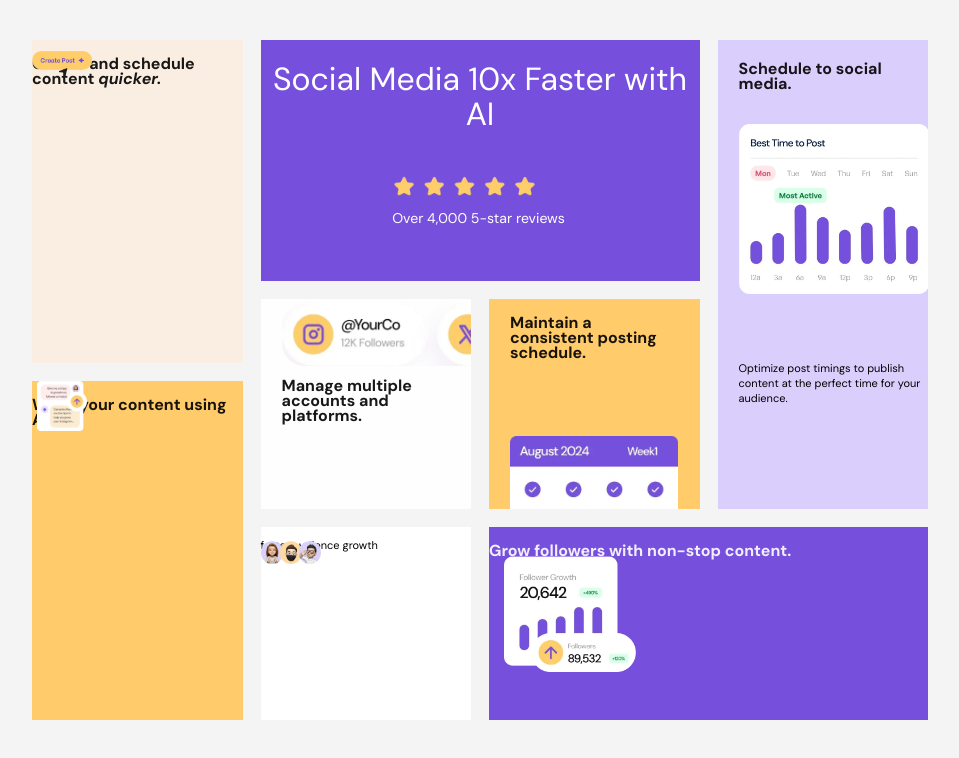
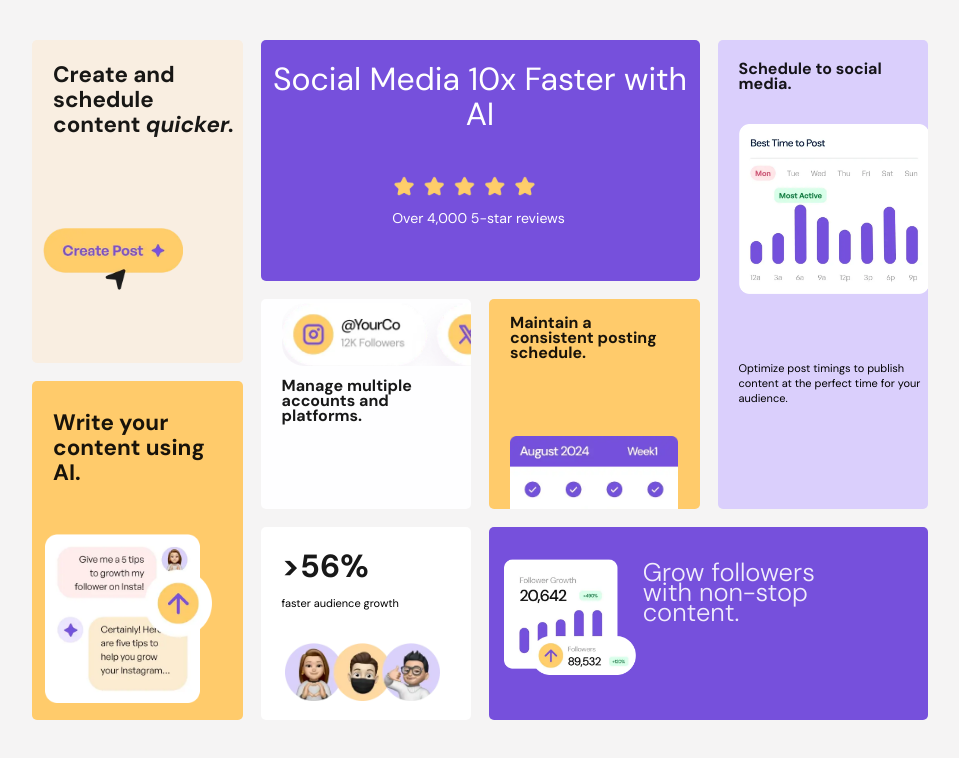
Before and after one commit to vedagurusai/bento-grid-main-main, a plain HTML site: page index.html in a window 1280 px wide. Shown: the whole page, without its empty margins (160-1119 px from the left). Drawn offline with Linux system fonts and the light colour scheme.

Commit message:
5678 boxes desktop comlete

```diff
--- a/css/style.css
+++ b/css/style.css
@@ -48,6 +48,7 @@ p {
 .box-1 {
     background-color: hsl(256, 67%, 59%);
     color: white;
+    border-radius: 5px;
     /* width: 100%; */
     /* padding: 1rem; */
     /* margin: 1rem; */
@@ -90,6 +91,7 @@ p {
 
 .box-2 {
     background-color: #FEFEFF;
+    border-radius: 5px;
     /* padding: 1rem; */
     grid-column: 2/3;
     grid-row: 2/4;
@@ -114,6 +116,7 @@ p {
 }
 .box-3 {
     background-color: hsl(39, 100%, 71%);
+    border-radius: 5px;
     /* padding: 1rem; */
     grid-column: 3/4;
     grid-row: 2/4;
@@ -136,6 +139,7 @@ p {
 
 .box-4 {
     background-color: hsl(254, 88%, 90%);
+    border-radius: 5px;
     /* padding: 1rem; */
 
     grid-column: 4/5;
@@ -167,6 +171,7 @@ p {
 
 .box-5 {
     background-color: hsl(256, 67%, 59%);
+    border-radius: 5px;
     color: white;
     /* padding: 1rem; */
     grid-column: 3/5;
@@ -177,13 +182,24 @@ p {
 }
 .box-5 img {
     height: 90%;
-    width: max(30%,80px);
+    width: max(30%,85px);
     object-fit: contain;
     left: 3.5%;
+    top: 1.5%;
+}
+.box-5 .highlight {
+    font-size: max(min(1.6rem,4vw),1.4rem);
+    font-weight: 300;
+    left: max(35%,95px);
+    right: 15%;
+    top: 5%;
+
+    line-height: 20px;
 }
 
 .box-6 {
     background-color: hsl(0, 0%, 100%);
+    border-radius: 5px;
     /* padding: 1rem; */
     grid-column: 2/3;
     grid-row: 4/5;
@@ -192,13 +208,26 @@ p {
     height: 100%;
 }
 .box-6 img {
-    width: 60px;
-    height: 50px;
+    width: 90%;
+    height: 30%;
     object-fit: contain;
+    top: 60%;
+    left: 3.5%;
 }
+.box-6 .highlight {
+    font-size: max(min(2rem,4.45vw),1.8rem);
+    left: 10%;
+}
+.box-6 .small-text {
+    top: 30%;
+    left: 10%;
+    right: 2%;
+}
+
 
 .box-7 {
     background-color: hsl(31, 66%, 93%);
+    border-radius: 5px;
     /* padding: 1rem; */
     grid-column: 1/2;
     grid-row: 1/3;
@@ -208,13 +237,22 @@ p {
 }
 
 .box-7 img {
-    width: 60px;
-    height: 50px;
+    width: min(140px,90%);
+    height: 27%;
     object-fit: contain;
+    top: 55%;
+    left: 5%;
+}
+.box-7 .highlight {
+    font-size: max(min(1.4rem,3.4vw),1.1rem);
+    line-height: 25px;
+    left: 10%;
+    right: 2%;
 }
 
 .box-8 {
     background-color: hsl(39, 100%, 71%);
+    border-radius: 5px;
     /* padding: 1rem; */
     grid-column: 1/2;
     grid-row: 3/5;
@@ -223,9 +261,18 @@ p {
 
 }
 .box-8 img {
-    width: 60px;
-    height: 50px;
+    width:max(90%,90px);
+    height: 50%;
     object-fit: contain;
+    left: 1%;
+    top: 45%;
+}
+.box-8 .highlight {
+    font-size: max(min(1.4rem,3.4vw),1.1rem);
+    line-height: 25px;
+    left: 10%;
+    right: 3.5%;
+    top: 2%;
 }
 
 img .social-media-images {
```
